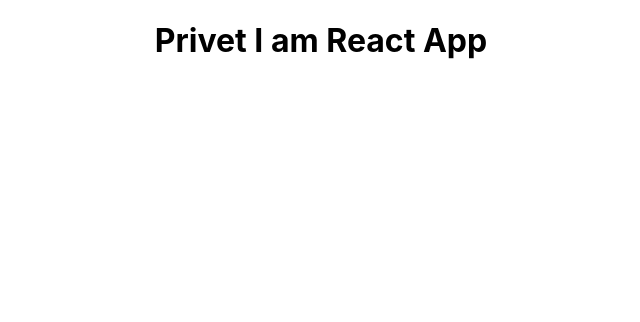
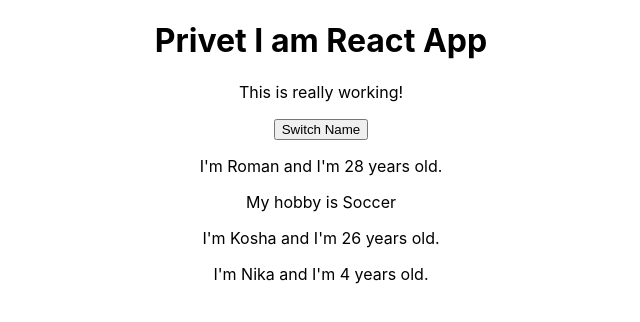
Before and after one commit to lavr001/react_course, a React (Create React App) app: page / in a window 1280 px wide. Shown: the top 322 px of the page, without its empty margins (319-959 px from the left). Built offline with nearby package versions, Linux system fonts and the light colour scheme; the HTML template or start-up script is replaced by a standard one.

Commit message:
Added a functional component

```diff
--- a/src/App.js
+++ b/src/App.js
@@ -1,11 +1,24 @@
 import React, {Component} from 'react';
 import './App.css';
+import Person from './Person/Person';
 
 class App extends Component {
+  state = {
+    persons: [
+      {name: 'Roman', age: 28},
+      {name: 'Kosha', age: 26},
+      {name: 'Nika', age: 4}
+    ]
+  }
   render() {
     return (
       <div className='App'>
         <h1>Privet I am React App</h1>
+        <p>This is really working!</p>
+        <button>Switch Name</button>
+        <Person name={this.state.persons[0].name} age={this.state.persons[0].age}>My hobby is Soccer</Person>
+        <Person name={this.state.persons[1].name} age={this.state.persons[1].age}/>
+        <Person name={this.state.persons[2].name} age={this.state.persons[2].age}/>
       </div>
     )
   }
--- /dev/null
+++ b/src/Person/Person.js
@@ -0,0 +1,12 @@
+import React from 'react';
+
+const person = props => {
+  return (
+    <div>
+      <p>I'm {props.name} and I'm {props.age} years old.</p>
+      <p>{props.children}</p>
+    </div>
+  )
+};
+
+export default person;
```
